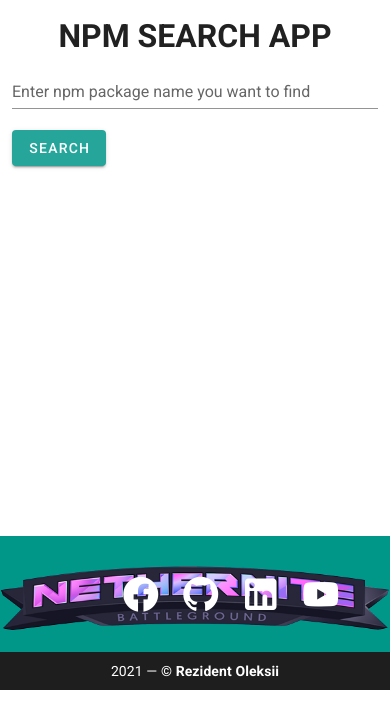
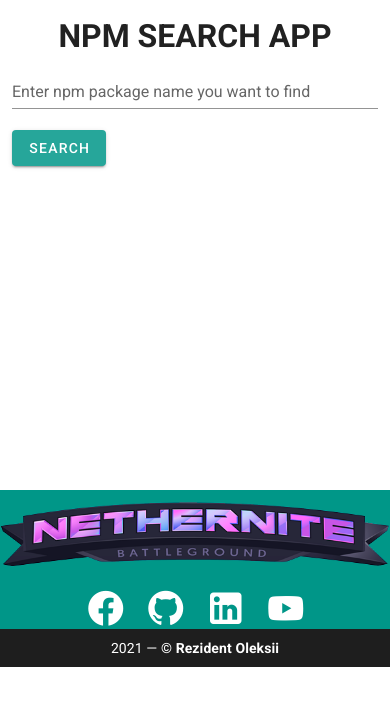
Before and after one commit to AlexRez27/frozeneon, a Vue app in the folder test-task/: page / in a window 390 px wide. Shown: the top 728 px of the page. Built offline with nearby package versions, Linux system fonts and the light colour scheme.

Commit message:
Some styles added

```diff
--- a/test-task/src/components/FooterComp.vue
+++ b/test-task/src/components/FooterComp.vue
@@ -75,9 +75,19 @@
     padding: 40px;
   }
   @media (max-width: 900px){
-    .v-card__title{
-      justify-content: center;
+     footer .v-card__title{
+       background-position: left;
+     }
+  }
+
+  @media (max-width: 600px){
+    footer .v-card__title{
+      justify-content: center !important;
       opacity: 1;
+      align-items: flex-end;
+      background-position: top !important;
+      padding: 3px;
+      padding-top: 100px;
     };
   }
   .social{
--- a/test-task/src/components/ModalInfo.vue
+++ b/test-task/src/components/ModalInfo.vue
@@ -37,7 +37,7 @@
                     v-for="(valueNest,key) in info.value" :key="key"
                     link
                     >
-                <v-list-item-title v-html="`<b>Username:</b>${valueNest.username};\n<b>Email: </b> <a target='_blank' href='mailto:${valueNest.email}'>${valueNest.email}</a>`"></v-list-item-title>
+                <v-list-item-title v-html="`<span class='span'><b>Username: </b>${valueNest.username};</span><span class='span'><b>Email: </b> <a target='_blank' href='mailto:${valueNest.email}'>${valueNest.email}</a></span>`"></v-list-item-title>
             </v-list-item>
         </v-list-group>
 
@@ -58,7 +58,6 @@
 </template>
 
 <script>
-// import { mapGetters } from 'vuex'
 export default {
   name: 'ModalInfo',
   props: {
@@ -75,7 +74,6 @@
     }
   },
   computed: {
-    // ...mapGetters(['getModalInfo']),
     keywords: function () {
       return this.getModalInfo.value.join(', ')
     }
@@ -103,3 +101,9 @@
   }
 }
 </script>
+
+<style>
+  .span{
+    display: block;
+  }
+</style>
```
